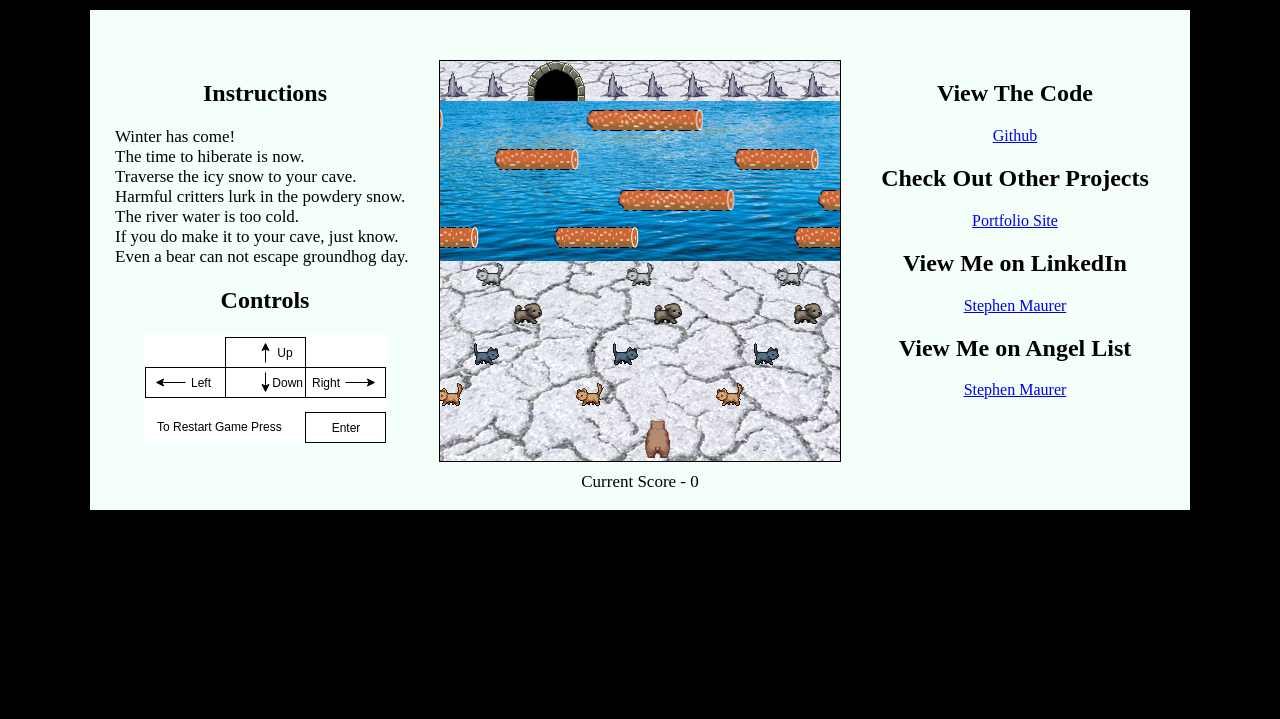
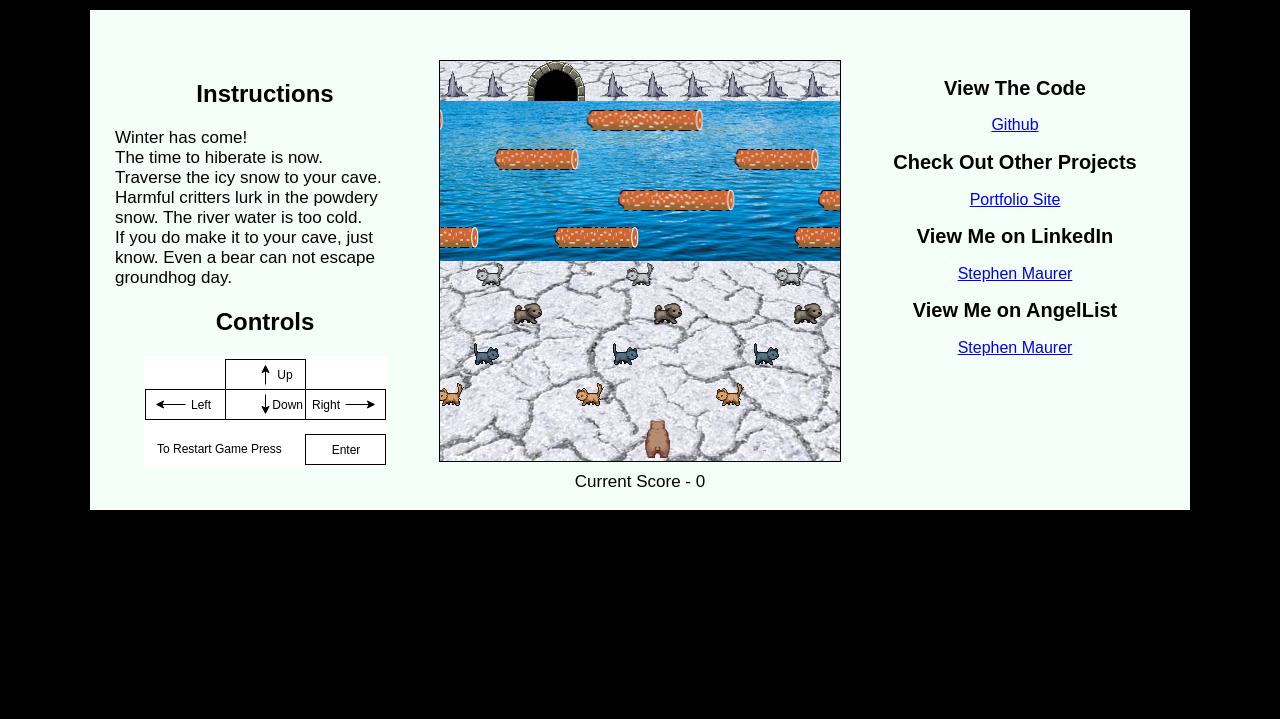
Before and after one commit to semaurer/ToTheDen, a website built with webpack: page index.html in a window 1280 px wide. Shown: the part 81-800 px from the top of the page. Built offline with nearby package versions, Linux system fonts and the light colour scheme.

Commit message:
Change font type and size

```diff
--- a/css/to_the_den.css
+++ b/css/to_the_den.css
@@ -6,6 +6,7 @@ h1 {
 
 body {
   background-color: black;
+  font-family: sans-serif;
 }
 
 main {
@@ -65,6 +66,7 @@ canvas {
 
 .right-info h2 {
   text-align: center;
+  font-size: 20px;
 }
 
 .right-info a {
--- a/index.html
+++ b/index.html
@@ -27,7 +27,7 @@
         <a href="semaurer.github.io">Portfolio Site</a>
         <h2>View Me on LinkedIn</h2>
         <a href="https://www.linkedin.com/in/stephen-maurer">Stephen Maurer</a>
-        <h2>View Me on Angel List</h2>
+        <h2>View Me on AngelList</h2>
         <a href="https://angel.co/stephen-maurer">Stephen Maurer</a>
       </section>
 
```
